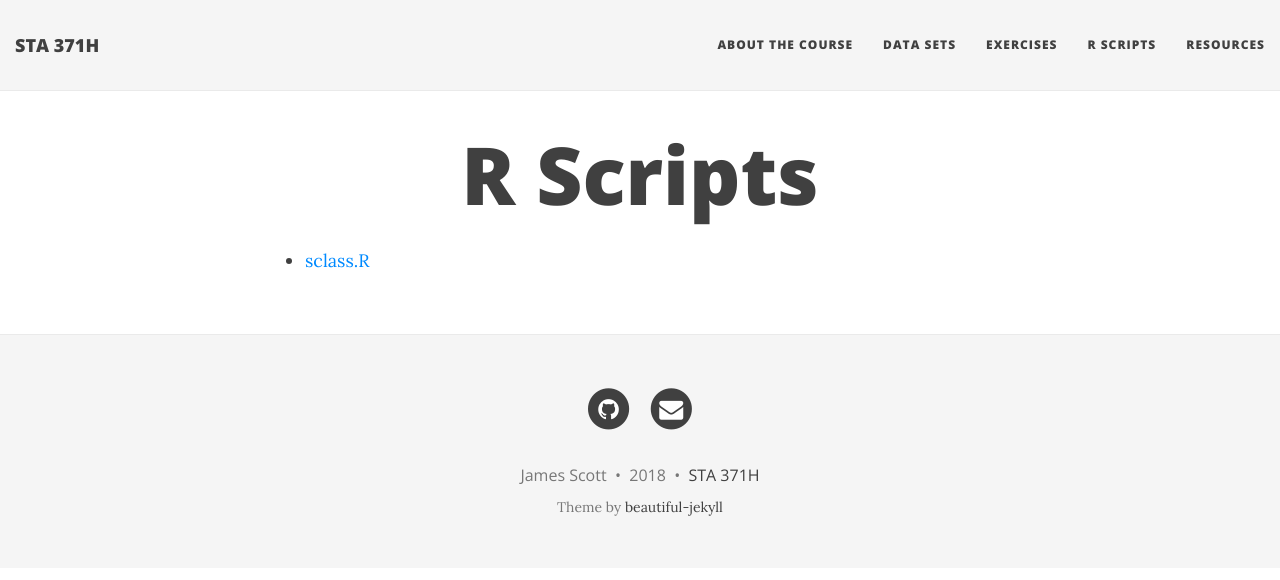
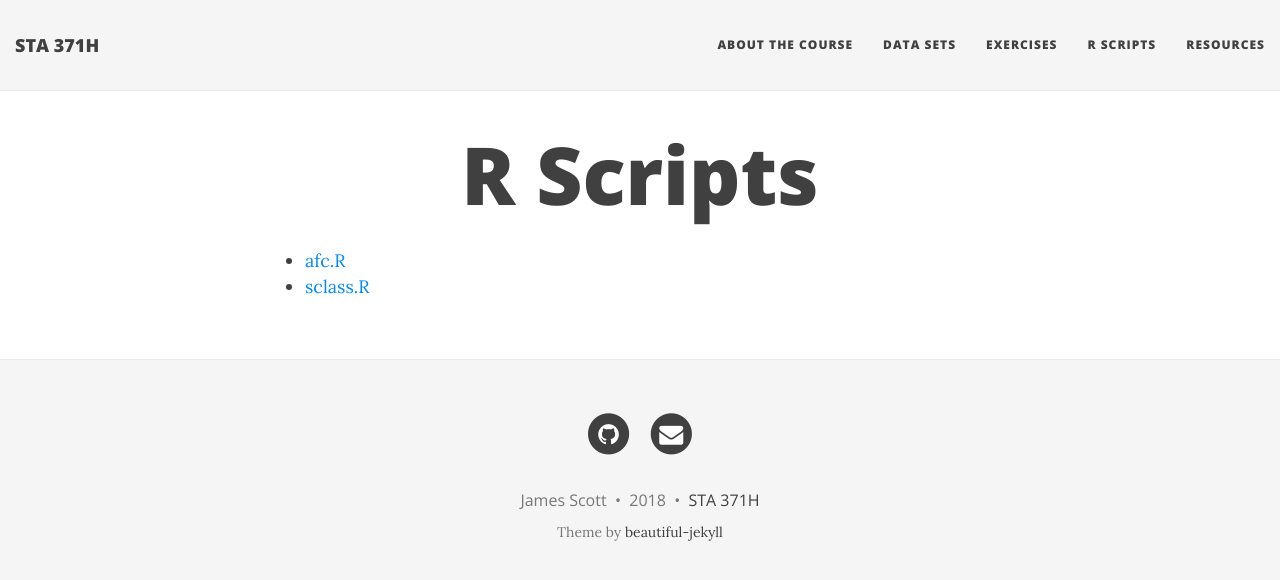
Before and after one commit to jgscott/STA371H_Spring2018, a Jekyll site: the page built from rscripts.html, in a window 1280 px wide. Shown: the top 580 px of the page. Built offline with Jekyll 4.4.1, drawn with Linux system fonts in a browser that asks for light colours; nearby versions of some CDN libraries.

Commit message:
week 2 r scripts

```diff
--- a/_data/r.yml
+++ b/_data/r.yml
@@ -1 +1,2 @@
+- r: afc.R
 - r: sclass.R
```
Also changed, not shown: 3 other files.
